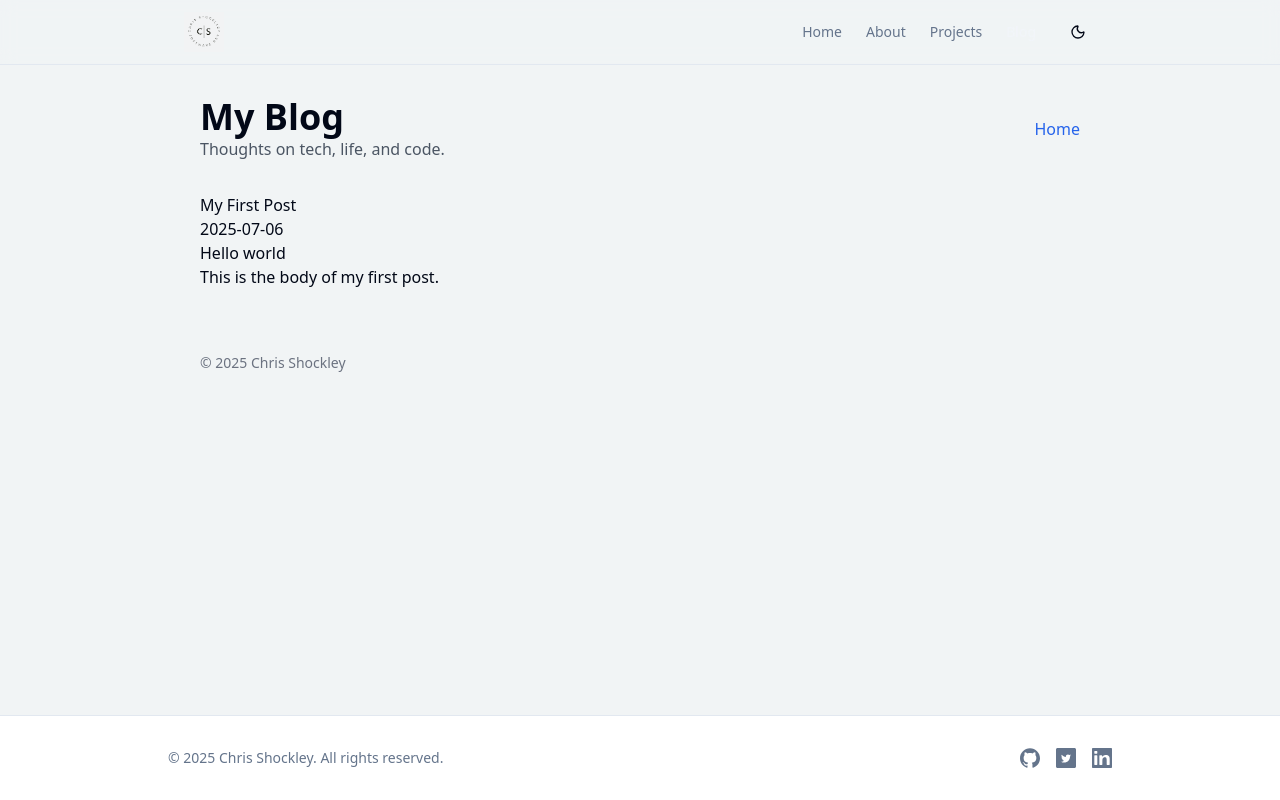
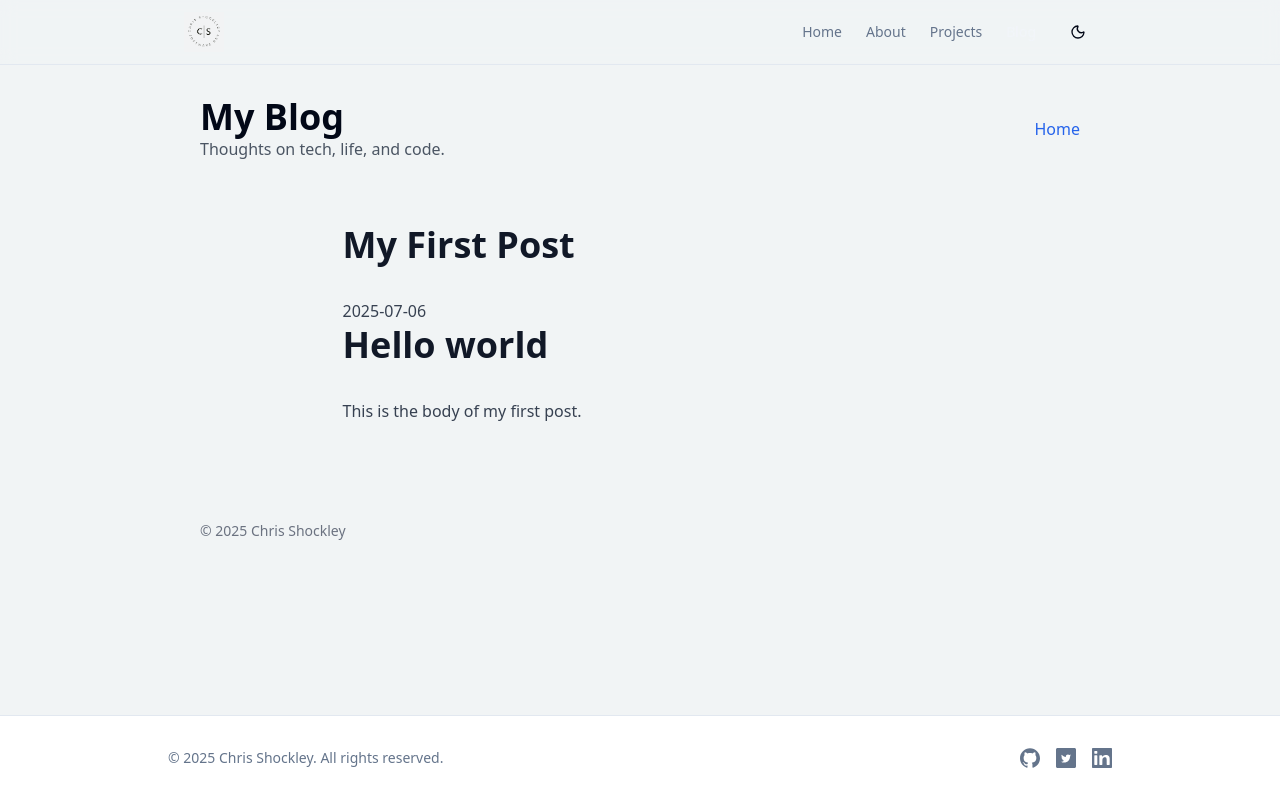
Before and after one commit to cishocksr/cishockley.com, a Next.js app: page /blog/first-post in a window 1280 px wide. Built offline with nearby package versions, Linux system fonts and the light colour scheme; a web font is replaced by a local one.

Commit message:
blog formating better and next error resolved

```diff
--- /dev/null
+++ b/app/blog/[slug]/layout.tsx
@@ -0,0 +1,9 @@
+import { ReactNode } from "react"
+
+export default function PostLayout({ children }: { children: ReactNode }) {
+  return (
+    <article className="prose dark:prose-invert mx-auto py-8">
+      {children}
+    </article>
+  )
+}
--- a/components/icons/tech/tech-brand-icon.tsx
+++ b/components/icons/tech/tech-brand-icon.tsx
@@ -15,7 +15,7 @@ const aliasMap: Record<string, IconKey> = {
   "node.js": "nodejs",
   git: "git",
   github: "github",
-  postgres: "postgres",
+  postgresql: "postgres",
   redux: "redux",
   vercel: "vercel",
   java: "java",
```
